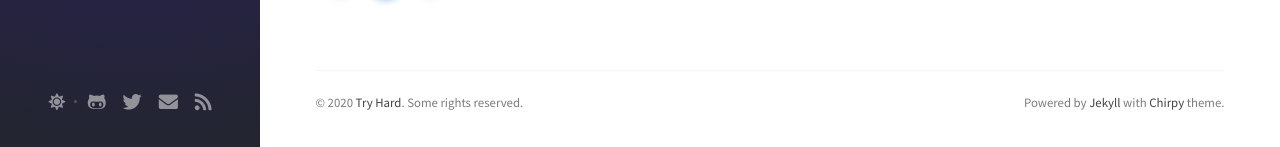
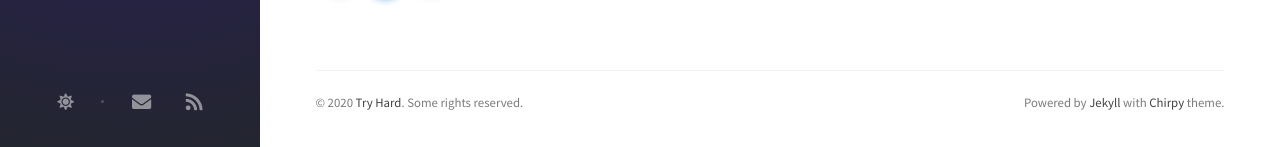
Before and after one commit to kern3lp4n1c/constructorsnews, a Jekyll site: the page built from index.html, in a window 1280 px wide and 981 px high. Shown: the part 831-978 px from the top of the window. Built offline with Jekyll 4.4.1, drawn with Linux system fonts in a browser that asks for light colours; nearby versions of some CDN libraries; the list of posts is cut into pages by our own code; comment, search, counter and statistics services are not loaded.

Commit message:
Update contact.yml

```diff
--- a/_data/contact.yml
+++ b/_data/contact.yml
@@ -4,12 +4,12 @@
 #  © 2020 Cotes Chung
 #  MIT Licensed
 
--
-  type: github
-  icon: 'fab fa-github-alt'
--
-  type: twitter
-  icon: 'fab fa-twitter'
+# -
+#   type: github
+#   icon: 'fab fa-github-alt'
+# -
+#   type: twitter
+#   icon: 'fab fa-twitter'
 -
   type: email
   icon: 'fas fa-envelope'
```
